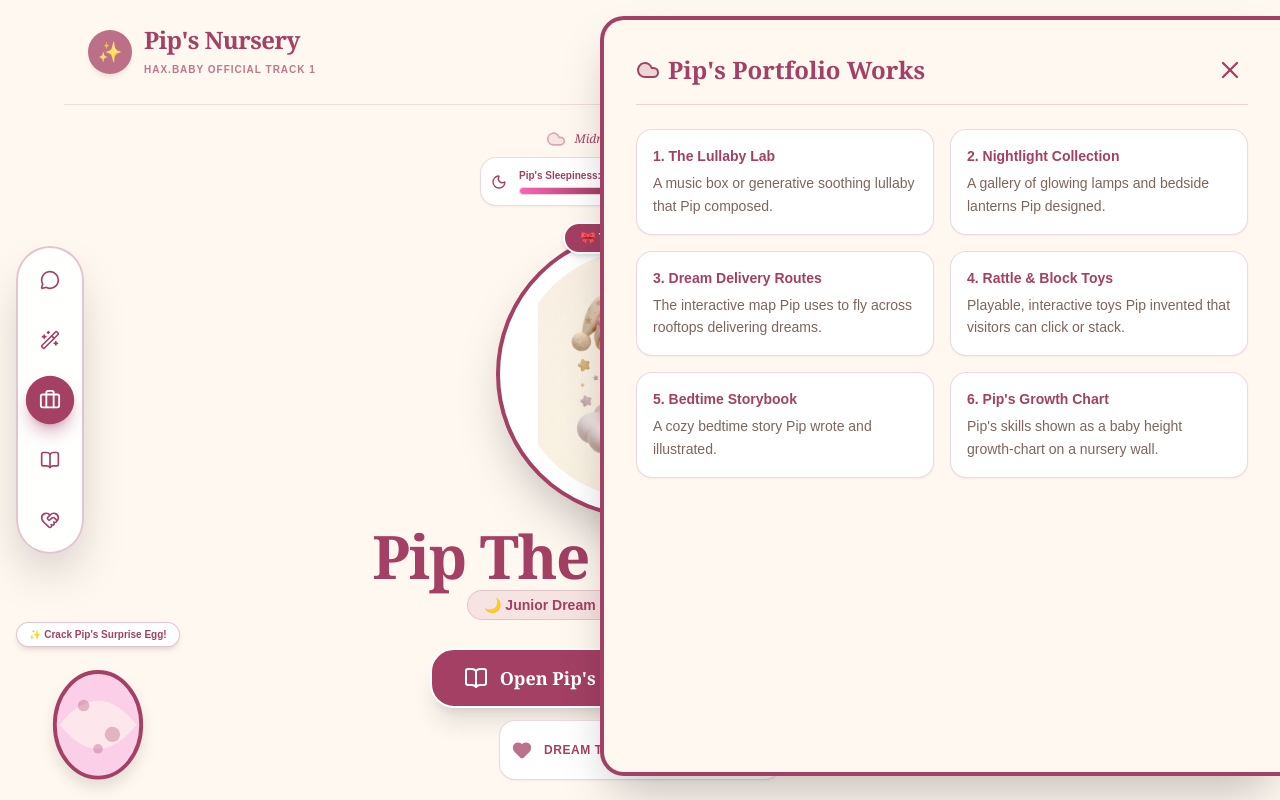
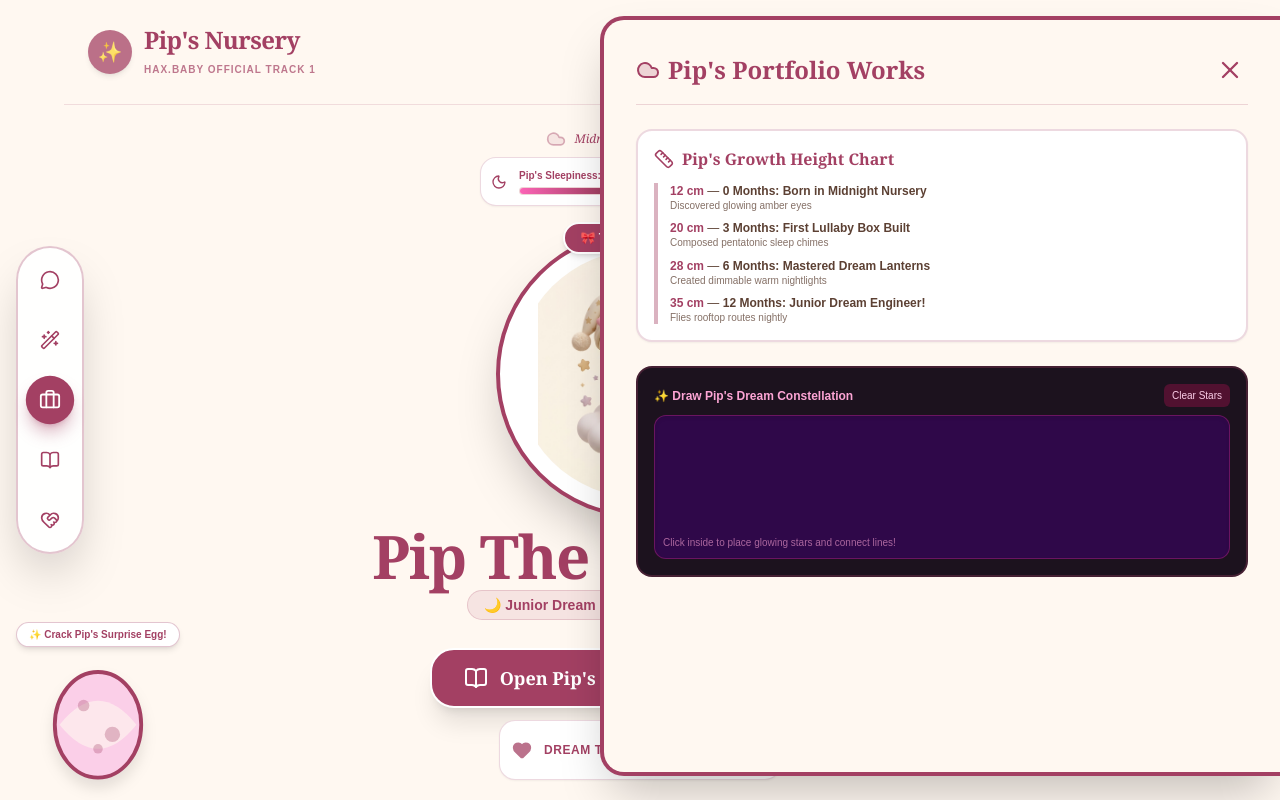
Before and after one commit to devspark-2501/HaxBaby-Portfolio, a Next.js app: page / in a window 1280 px wide. Both pictures are taken after a click on the button "Pip's Portfolio". Shown: the top 800 px of the page. Built offline with nearby package versions, Linux system fonts and the light colour scheme.

Commit message:
portfoliomoda;.jsx updated again!!!!!!

```diff
--- a/app/sections/PortfolioModal.jsx
+++ b/app/sections/PortfolioModal.jsx
@@ -1,23 +1,22 @@
 'use client';
 
 import React from 'react';
-import { Briefcase, X, Cloud } from 'lucide-react';
+import { Briefcase, X, Cloud, Ruler } from 'lucide-react';
+import ConstellationCanvas from '../components/ConstellationCanvas';
 
-export default function PortfolioModal({ onClose }) {
-  const projects = [
-    { title: "1. The Lullaby Lab", desc: "A music box or generative soothing lullaby that Pip composed." },
-    { title: "2. Nightlight Collection", desc: "A gallery of glowing lamps and bedside lanterns Pip designed." },
-    { title: "3. Dream Delivery Routes", desc: "The interactive map Pip uses to fly across rooftops delivering dreams." },
-    { title: "4. Rattle & Block Toys", desc: "Playable, interactive toys Pip invented that visitors can click or stack." },
-    { title: "5. Bedtime Storybook", desc: "A cozy bedtime story Pip wrote and illustrated." },
-    { title: "6. Pip's Growth Chart", desc: "Pip's skills shown as a baby height growth-chart on a nursery wall." }
+export default function PortfolioModal({ onClose, playPop }) {
+  const growthChart = [
+    { height: "12 cm", milestone: "0 Months: Born in Midnight Nursery", note: "Discovered glowing amber eyes" },
+    { height: "20 cm", milestone: "3 Months: First Lullaby Box Built", note: "Composed pentatonic sleep chimes" },
+    { height: "28 cm", milestone: "6 Months: Mastered Dream Lanterns", note: "Created dimmable warm nightlights" },
+    { height: "35 cm", milestone: "12 Months: Junior Dream Engineer!", note: "Flies rooftop routes nightly" }
   ];
 
   return (
     <div className="fixed top-0 right-0 h-screen w-full sm:w-[85vw] md:w-[70vw] lg:w-[55vw] pl-6 pb-6 pt-4 pr-0 z-50 pointer-events-none flex justify-end">
-      <div className="bg-[#fff8f1] h-full w-full rounded-l-3xl border-l-4 border-y-4 border-[#a34063] p-8 shadow-2xl relative text-left overflow-y-auto pointer-events-auto">
+      <div className="bg-[#fff8f1] h-full w-full rounded-l-3xl border-l-4 border-y-4 border-[#a34063] p-8 shadow-2xl relative text-left overflow-y-auto pointer-events-auto space-y-6">
 
-        <div className="flex items-center justify-between pb-4 border-b border-[#a34063]/20 mb-6">
+        <div className="flex items-center justify-between pb-4 border-b border-[#a34063]/20">
           <div className="flex items-center gap-2">
             <Cloud className="w-6 h-6 text-[#a34063] fill-[#a34063]/20" />
             <h3 className="font-serif text-2xl font-bold text-[#a34063]">
@@ -29,14 +28,25 @@ export default function PortfolioModal({ onClose }) {
           </button>
         </div>
 
-        <div className="grid grid-cols-1 sm:grid-cols-2 gap-4 text-xs sm:text-sm">
-          {projects.map((p, idx) => (
-            <div key={idx} className="p-4 bg-white rounded-2xl border border-[#a34063]/20 shadow-xs">
-              <h4 className="font-bold text-[#a34063] mb-1.5">{p.title}</h4>
-              <p className="opacity-80 leading-relaxed">{p.desc}</p>
-            </div>
-          ))}
-        </div>
+        {/* Nursery Wall Growth Chart */}
+        <section className="p-4 bg-white rounded-2xl border-2 border-[#a34063]/20 shadow-xs">
+          <div className="flex items-center gap-2 text-[#a34063] mb-3">
+            <Ruler className="w-5 h-5" />
+            <h4 className="font-serif font-bold text-base">Pip's Growth Height Chart</h4>
+          </div>
+
+          <div className="space-y-2 border-l-4 border-[#a34063]/40 pl-3">
+            {growthChart.map((g, idx) => (
+              <div key={idx} className="text-xs">
+                <span className="font-bold text-[#a34063]">{g.height}</span> — <span className="font-semibold">{g.milestone}</span>
+                <p className="text-[10px] opacity-75">{g.note}</p>
+              </div>
+            ))}
+          </div>
+        </section>
+
+        {/* Constellation Mini-Toy Canvas */}
+        <ConstellationCanvas playPop={playPop} />
 
       </div>
     </div>
```
